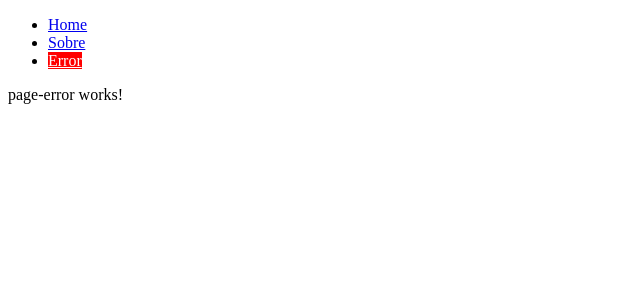
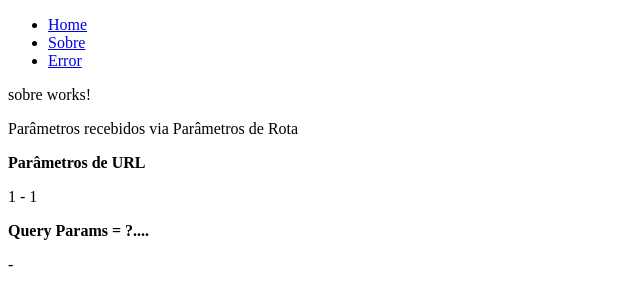
Before and after one commit to willbigas/routes, an Angular app: page /sobre/1/1 in a window 1280 px wide. Before the commit this address led to /404. Shown: the top 306 px of the page, without its empty margins (0-640 px from the left). Built offline with nearby package versions, Linux system fonts and the light colour scheme.

Commit message:
Receber parâmetros de URL e Parâmetros Query

```diff
--- a/src/app/app-routing.module.ts
+++ b/src/app/app-routing.module.ts
@@ -6,7 +6,7 @@ import {PageErrorComponent} from "./pages/page-error/page-error.component";
 
 const routes: Routes = [
   {path: '', component: HomeComponent, pathMatch: "full"},
-  {path: 'sobre', component: SobreComponent},
+  {path: 'sobre/:id/:username', component: SobreComponent},
   {path: '404', component: PageErrorComponent},
   {path: '**', redirectTo: '404'}
 ];
--- a/src/app/pages/sobre/sobre.component.html
+++ b/src/app/pages/sobre/sobre.component.html
@@ -1 +1,11 @@
 <p>sobre works!</p>
+
+<p>Parâmetros recebidos via Parâmetros de Rota</p>
+
+
+<b>Parâmetros de URL</b>
+<p>{{id}} - {{username}}</p>
+
+
+<b>Query Params = ?....</b>
+<p>{{nome}} - {{sobrenome}}</p>
--- a/src/app/pages/sobre/sobre.component.ts
+++ b/src/app/pages/sobre/sobre.component.ts
@@ -1,10 +1,40 @@
-import { Component } from '@angular/core';
+import {Component, OnInit} from '@angular/core';
+import {ActivatedRoute} from "@angular/router";
 
 @Component({
   selector: 'app-sobre',
   templateUrl: './sobre.component.html',
   styleUrls: ['./sobre.component.scss']
 })
-export class SobreComponent {
+export class SobreComponent implements OnInit {
+
+  public id: number = 0;
+  public username: string = '';
+
+  public nome: string = '';
+  public sobrenome: string = '';
+
+  constructor(private activatedRoute: ActivatedRoute) {
+  }
+
+  ngOnInit(): void {
+
+    // Parâmetros de URL
+    this.activatedRoute.params.subscribe(params => {
+      this.id = params['id'];
+      this.username = params['username'];
+      console.log(params)
+    });
+
+
+    // Query Params
+    this.activatedRoute.queryParams.subscribe(queryParams => {
+      this.nome = queryParams['nome'];
+      this.sobrenome = queryParams['sobrenome'];
+      console.log(queryParams)
+    });
+
+  }
+
 
 }
```
